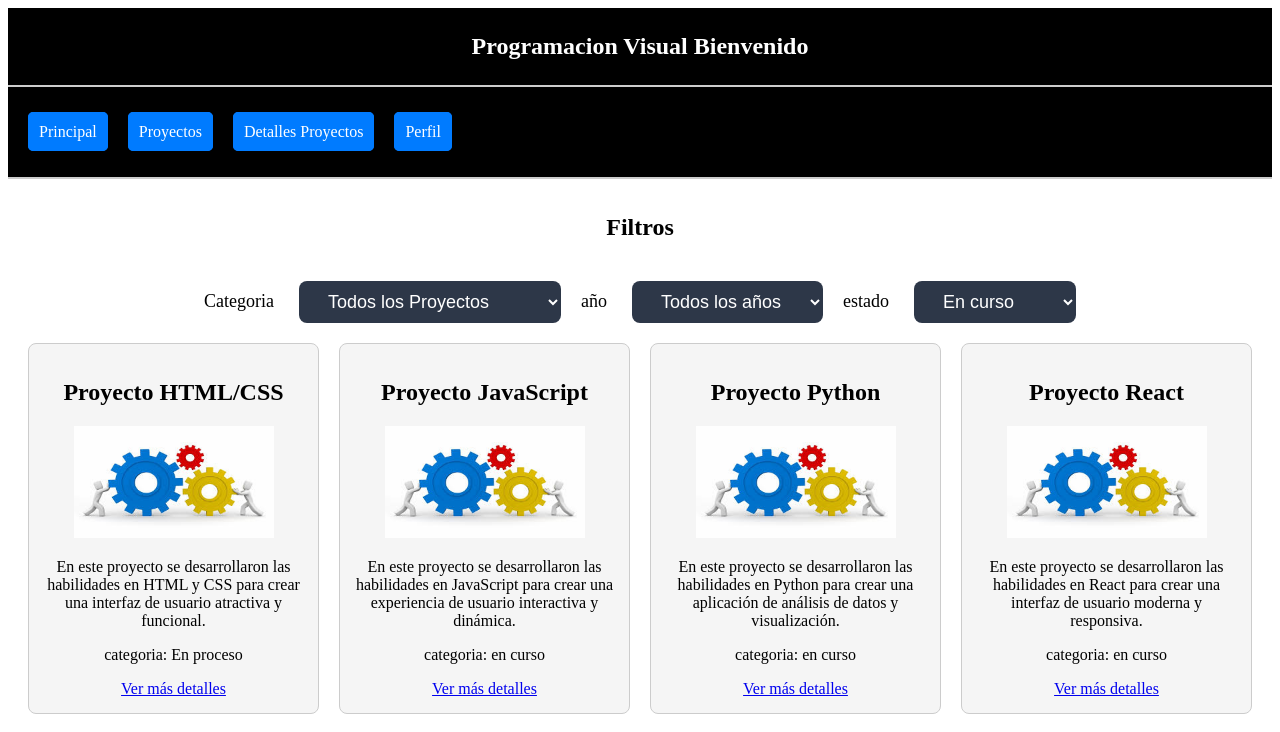
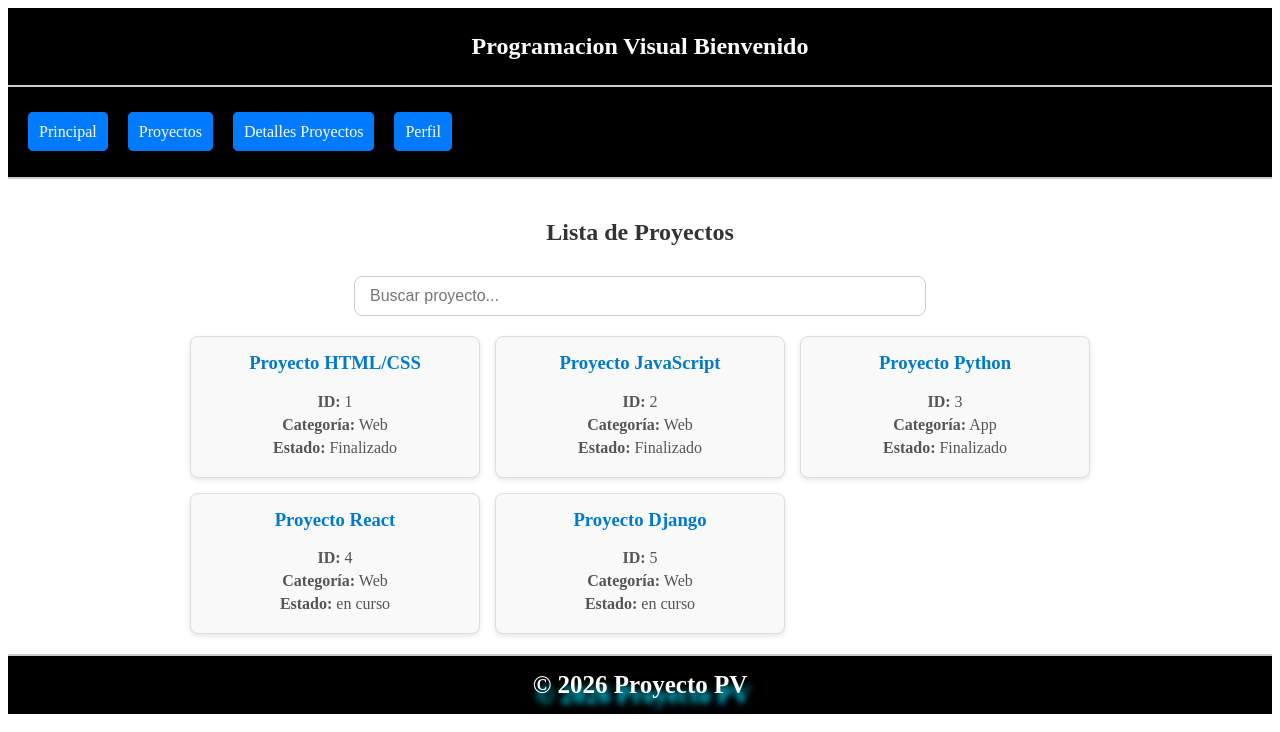
Before and after one commit to MarcosGuanuco/pv_tp3_grupo12, a React (Vite) app in the folder pv_tp3_grupo12_React/: page / in a window 1280 px wide. Shown: the top 732 px of the page. Built offline with nearby package versions, Linux system fonts and the light colour scheme.

Commit message:
Correcion de Consigna y Implementacion Correcta en el archivo ListaProyecto.jsx con la su respectiva hoja de estilo y con la funcionalidad de obtenerProyecto y buscarProyecto

```diff
--- a/pv_tp3_grupo12_React/src/App.jsx
+++ b/pv_tp3_grupo12_React/src/App.jsx
@@ -20,7 +20,7 @@ function App() {
     <Header/>
     <Nav/>
     <main>
-      <Proyectos/>
+      <ListaProyectos/>
     </main>
     <Footer/>
     </>
--- a/pv_tp3_grupo12_React/src/components/ListaProyectos.jsx
+++ b/pv_tp3_grupo12_React/src/components/ListaProyectos.jsx
@@ -1,11 +1,37 @@
-function ListaProyectos(){
-    return(
-        <section>
-            <p>ListaProyectos</p>
-        </section>
+import { useState } from "react";
+import { obtenerProyectos, buscarProyecto } from "../services/proyectoService";
+import '../css/ListaProyecto.css'
 
+function ListaProyectos() {
+  const [proyectos, setProyectos] = useState(obtenerProyectos());
+  const [busqueda, setBusqueda] = useState("");
 
-    )
+  const handleBuscar = (e) =>{
+    const texto = e.target.value;
+    setBusqueda(texto);
+    setProyectos(buscarProyecto(texto));
+
+  };
+
+  return (
+    <main>
+  <div className="container">
+    <h2>Lista de Proyectos</h2>
+    <input type="text" placeholder="Buscar proyecto..." value={busqueda} onChange={handleBuscar}/>
+    <div className="cards">
+      {proyectos.map(p => (
+        <div className="card" key={p.id}>
+          <h3>{p.titulo}</h3>
+          <p><strong>ID:</strong> {p.id}</p>
+          <p><strong>Categoría:</strong> {p.categoria}</p>
+          <p><strong>Estado:</strong> {p.estado}</p>
+        </div>
+      ))}
+    </div>
+  </div>
+</main>
+
+  );
 }
 
-export default ListaProyectos
+export default ListaProyectos;
--- a/pv_tp3_grupo12_React/src/components/Proyectos.jsx
+++ b/pv_tp3_grupo12_React/src/components/Proyectos.jsx
@@ -30,14 +30,14 @@ function Proyectos() {
                 <h2>Proyecto HTML/CSS</h2>
                 <img src="/img/imagen.jpg" alt="imagen del proyecto 1" width="200" />
                 <p>En este proyecto se desarrollaron las habilidades en HTML y CSS para crear una interfaz de usuario atractiva y funcional.</p>
-                <p> categoria: En proceso</p>
+                <p> categoria: Finalizado</p>
                 <a href="#" >Ver más detalles</a>
             </article>
             <article className='articulo'>
                 <h2>Proyecto JavaScript</h2>
                 <img src="/img/imagen.jpg" alt="imagen del proyecto 1" width="200" />
                 <p>En este proyecto se desarrollaron las habilidades en JavaScript para crear una experiencia de usuario interactiva y dinámica.</p>
-                <p> categoria: en curso</p>
+                <p> categoria: Finalizado</p>
                 <a href="#" >Ver más detalles</a>
             </article>
             <article className='articulo'>
@@ -72,7 +72,7 @@ function Proyectos() {
                 <h2>Proyecto Angular</h2>
                 <img src="/img/imagen.jpg" alt="imagen del proyecto 1" width="200" />
                 <p>En este proyecto se desarrollaron las habilidades en Angular para crear una aplicación web completa con funcionalidades avanzadas.</p>
-                <p> categoria: finalizado</p>
+                <p> categoria: en curso</p>
                 <a href="#" >Ver más detalles</a>
             </article>
         </div>
--- /dev/null
+++ b/pv_tp3_grupo12_React/src/css/ListaProyecto.css
@@ -0,0 +1,63 @@
+.container {
+  max-width: 900px;
+  margin: 0 auto;
+  padding: 20px;
+  text-align: center;
+}
+
+h2 {
+  text-align: center;
+  margin-bottom: 20px;
+  color: #333;
+}
+
+.cards {
+  display: grid;
+  grid-template-columns: repeat(auto-fill, minmax(250px, 1fr));
+  gap: 15px;
+}
+
+.card {
+  background: #f9f9f9;
+  border: 1px solid #ddd;
+  border-radius: 8px;
+  padding: 15px;
+  box-shadow: 0 2px 5px rgba(0,0,0,0.1);
+  transition: transform 0.2s ease;
+}
+
+.card:hover {
+  transform: translateY(-5px);
+}
+
+.card h3 {
+  margin-top: 0;
+  color: #007acc;
+}
+
+.card p {
+  margin: 5px 0;
+  color: #555;
+}
+
+input{
+    padding: 20px;
+    margin: 10px;
+    border-radius: 5px;
+}
+
+input[type="text"] {
+  width: 60%;
+  padding: 10px 15px;
+  margin-bottom: 20px;
+  border: 1px solid #ccc;
+  border-radius: 8px;
+  font-size: 16px;
+  outline: none;
+  transition: box-shadow 0.3s ease;
+}
+
+input[type="text"]:focus {
+  box-shadow: 0 0 8px rgba(0, 122, 204, 0.6);
+  border-color: #007acc;
+}
--- /dev/null
+++ b/pv_tp3_grupo12_React/src/services/proyectoService.js
@@ -0,0 +1,14 @@
+// proyectoService.js
+const proyectos = [
+    {id:1, titulo:"Proyecto HTML/CSS", categoria:"Web", estado:"Finalizado"},
+    {id:2, titulo:"Proyecto JavaScript", categoria:"Web", estado:"Finalizado"},
+    {id:3, titulo:"Proyecto Python", categoria:"App", estado:"Finalizado"},
+    {id:4, titulo:"Proyecto React", categoria:"Web", estado:"en curso"},
+    {id:5, titulo:"Proyecto Django", categoria:"Web", estado:"en curso"}
+];
+
+export const obtenerProyectos = () => [...proyectos];
+
+export const buscarProyecto = (texto) => {
+  return proyectos.filter(p => p.titulo.toLowerCase().includes(texto.toLowerCase()));
+};
```
